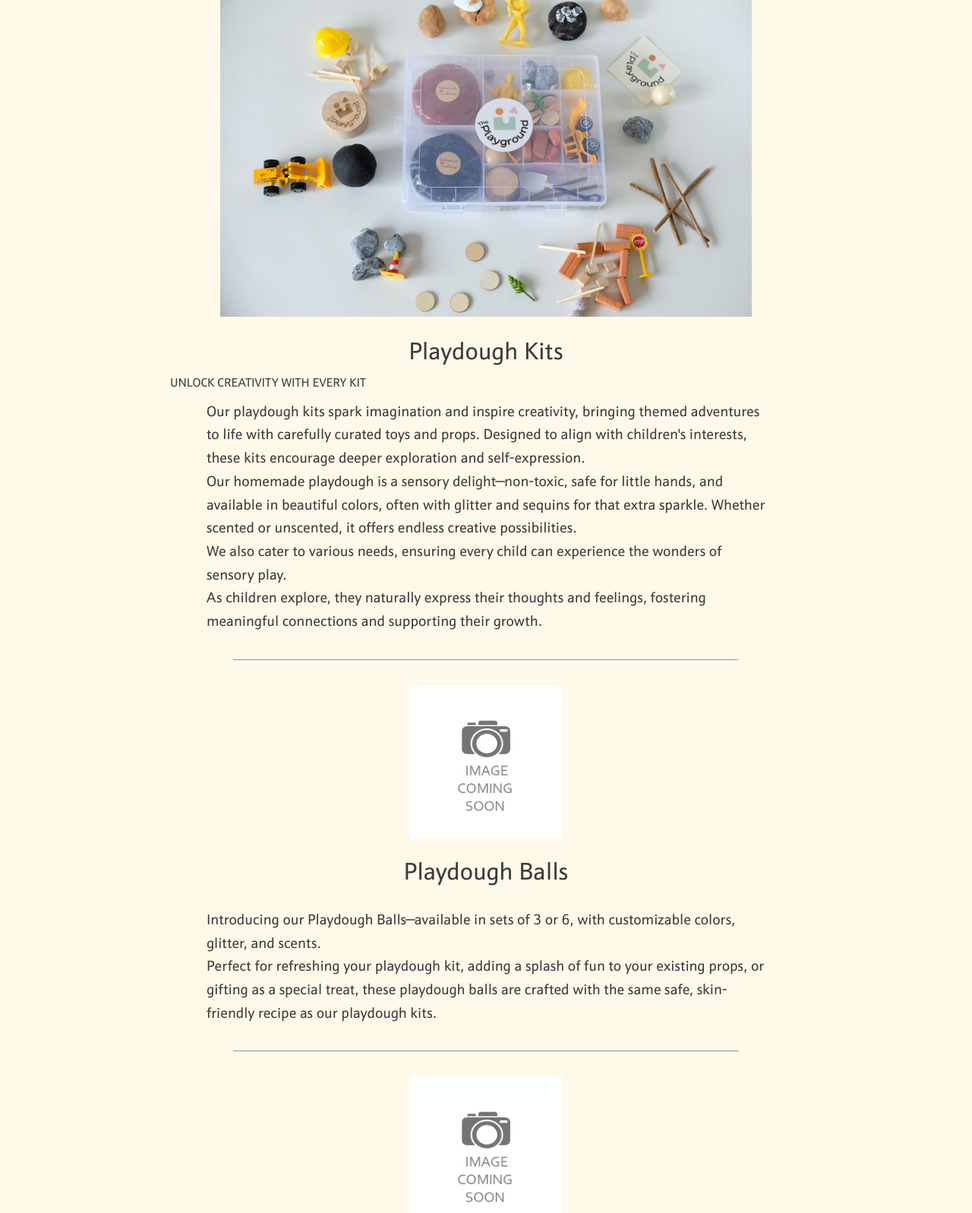
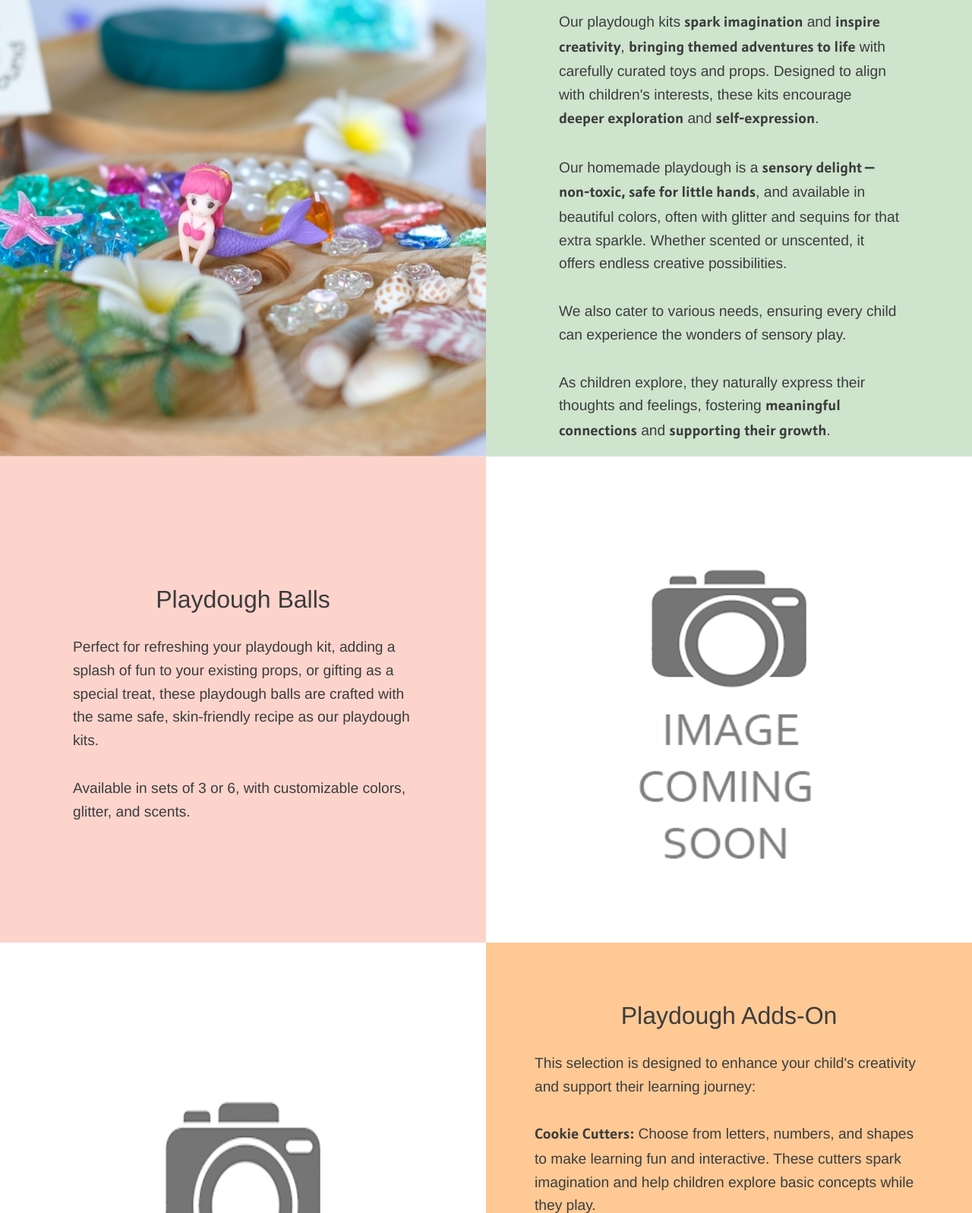
Before and after one commit to Vietos94/git_practice, a plain HTML site: page products.html in a window 1280 px wide. Shown: the part 322-1919 px from the top of the page at 76% size. Drawn offline with Linux system fonts and the light colour scheme.

Commit message:
products page updated

```diff
--- a/css/adventures.css
+++ /dev/null
@@ -1,182 +0,0 @@
-:root {
-    --main-linen: #fef9e9;
-    --main-grey: #3B3C3C;
-    --main-pink: #D9B9B2;
-    --main-orange: #D49555;
-    --main-green: #BCCDBB;
-}
-
-html {
-    scroll-behavior: smooth;
-}
-
-@font-face {
-    font-family: "Quache";
-    src: url(/Quache-BoldExp_PERSONAL.ttf);
-    font-family: "Schnebel";
-    src: url(/Schnebel-Sans-Pro.ttf);
-}
-
-body {
-    margin: 0 auto;
-    width: 100%;
-    font-family: "Schnebel", Helvetica, sans-serif;
-    color: var(--main-grey);
-    background: var(--main-linen);
-}
-
-/* Header */
-
-header {
-    width: 100%;
-    height: 6.25rem;
-    /* border-bottom: 1px solid var(--main-pink); */
-    position: fixed;
-    top: 0;
-    background-color: var(--main-linen);
-    border-top: 1px solid var(--main-grey);
-}
-
-nav {
-    height: 6rem;
-    display: flex;
-    justify-content: space-between;
-    align-items: center;
-}
-
-nav li {
-    font-family: "Schnebel", Helvetica, sans-serif;
-    font-size: 1.5rem;
-    display: flex;
-    justify-content: space-around;
-    flex-wrap: wrap;
-    align-items: center;
-    padding: 1rem;
-    list-style: none;
-    /* visibility: hidden; */
-}
-
-.logo {
-    max-height: 4rem;
-    margin: 1rem;
-}
-
-.site-header-right {
-    float: right;
-}
-
-.site-header-right li {
-    display: inline;
-}
-
-.site-header-right li a {
-    text-decoration: none;
-    color: #444444;
-    padding: 1rem;
-    border-radius: 10px;
-    transition-property: background-color;
-    transition-duration: .5s;
-}
-
-.site-header-right li a:hover {
-    cursor: pointer;
-    /* color: #fffaed; */
-    /* background-color: #444444; */
-    border-radius: 10px;
-    text-decoration: underline;
-}
-
-/* Main */
-
-.hr {
-    width: 40%;
-}
-
-main {
-    width: 100%;
-    margin: auto;
-}
-
-/* Products section */
-
-.products h1 {
-    margin: 3rem;
-    font-size: 3rem;
-}
-
-.products {
-    margin: 6rem auto 0;
-    width: 70%;
-    padding: 2rem;
-}
-
-.products h2 {
-    font-family: "Schnebel", Helvetica, sans-serif;
-    padding: 2rem;
-    font-size: 2rem;
-    display: flex;
-    justify-content: center;
-}
-
-.products hr {
-    width: 80%;
-}
-
-.products p {
-    font-family: "Schnebel", Helvetica, sans-serif;
-    font-size: 1.2rem;
-    line-height: 1.6;
-    padding: 1rem 3rem;
-    display: flex;
-    justify-content: left;
-}
-
-/* Contact section */
-
-#contact {
-    width: 70%;
-    padding: 1rem;
-    margin: auto;
-    font-family: "Schnebel", Helvetica, sans-serif;
-    font-size: 1rem;
-    color: #444444;
-}
-
-#contact h2 {
-    font-family: "Schnebel", Helvetica, sans-serif;
-    font-size: 2rem;
-    text-align: center;
-    margin: 2rem;
-}
-
-.contact-links {
-    display: flex;
-    justify-content: center;
-    width: 100%;
-    max-width: 980px;
-    margin: 2rem auto;
-    flex-wrap: wrap;
-    color: #444444;
-}
-
-.contact-details {
-    padding: 0 1em;
-    font-size: 1.5rem;
-    transition: transform 0.3s ease-out;
-}
-
-.contact-details:hover {
-    transform: translateY(8px);
-}
-
-/* Footer */
-
-footer {
-    width: 100%;
-    height: 4rem;
-    font-family: "Schnebel", Helvetica, sans-serif;
-    font-size: .8rem;
-    display: flex;
-    justify-content: center;
-    align-items: center;
-}
--- a/css/styles.css
+++ b/css/styles.css
@@ -1,9 +1,9 @@
 :root {
   --main-linen: #fef9e9;
   --main-grey: #3b3c3c;
-  --main-pink: #d9b9b2;
-  --main-orange: #d49555;
-  --main-green: #bccdbb;
+  --main-pink: #fcd4cc;
+  --main-orange: #fec995;
+  --main-green: #cee4cd;
 }
 
 *,
@@ -21,6 +21,8 @@ html {
   src: url(/Quache-BoldExp_PERSONAL.ttf);
   font-family: "Schnebel";
   src: url(/Schnebel-Sans-Pro.ttf);
+  font-family: "Schnebel-bold";
+  src: url(/Schnebel-Sans-Pro-Bold.ttf);
 }
 
 body {
@@ -41,6 +43,7 @@ hr {
   background-color: var(--main-linen);
   border-bottom: 1px solid var(--main-pink);
   position: fixed;
+  z-index: 1000;
   top: 0;
 }
 
@@ -63,7 +66,6 @@ hr {
 }
 
 .nav-list li {
-  font-family: "Schnebel", Helvetica, sans-serif;
   font-size: 1.5rem;
   padding: 0 1.5rem;
   list-style: none;
@@ -208,7 +210,6 @@ main {
 }
 
 .hero h1 {
-  font-family: "Schnebel", Helvetica, sans-serif;
   font-size: 5rem;
   color: var(--main-linen);
   text-shadow: 2px 2px var(--main-grey);
@@ -223,7 +224,6 @@ main {
 }
 
 .hero .big-screen {
-  font-family: "Schnebel", Helvetica, sans-serif;
   color: var(--main-linen);
   padding: 2rem;
   font-size: 4rem;
@@ -235,7 +235,6 @@ main {
 }
 
 .hero .mobile {
-  font-family: "Schnebel", Helvetica, sans-serif;
   color: var(--main-grey);
   padding: 2rem;
   font-size: 1.5rem;
@@ -347,7 +346,6 @@ main {
 }
 
 .intro-text h2 {
-  font-family: "Schnebel", Helvetica, sans-serif;
   font-size: 2.5rem;
   line-height: 1.6;
   padding-left: 1rem;
@@ -356,7 +354,6 @@ main {
 }
 
 .intro-text p {
-  font-family: "Schnebel", Helvetica, sans-serif;
   font-size: 1.3rem;
   line-height: 1.6;
   padding: 1rem;
@@ -572,7 +569,6 @@ main {
 }
 
 .sensory-benefits h2 {
-  font-family: "Schnebel", Helvetica, sans-serif;
   font-size: 2.5rem;
   line-height: 1.5;
   text-align: center;
@@ -580,14 +576,12 @@ main {
 }
 
 .sensory-benefits h3 {
-  font-family: "Schnebel", Helvetica, sans-serif;
   font-size: 2rem;
   text-align: left;
   padding: 0 3rem;
 }
 
 .sensory-benefits p {
-  font-family: "Schnebel", Helvetica, sans-serif;
   font-size: 1.2rem;
   line-height: 1.6;
   text-align: left;
@@ -683,13 +677,11 @@ main {
   padding-top: 2rem;
   padding-bottom: 1rem;
   margin: auto;
-  font-family: "Schnebel", Helvetica, sans-serif;
   font-size: 1rem;
   color: var(--main-grey);
 }
 
 #contact h2 {
-  font-family: "Schnebel", Helvetica, sans-serif;
   font-size: 2rem;
   text-align: center;
   margin: 2rem;
@@ -735,6 +727,7 @@ main {
 }
 
 @media only screen and (max-width: 480px) {
+
   /* Contact section */
   #contact {
     width: 100%;
@@ -771,7 +764,6 @@ main {
 footer {
   width: 100%;
   height: 4rem;
-  font-family: "Schnebel", Helvetica, sans-serif;
   font-size: 0.8rem;
   display: flex;
   justify-content: center;
@@ -796,56 +788,137 @@ footer {
 
 /* Our Products section */
 
-.products h1 {
+#products {
+  margin: 6rem auto 0;
+  width: 100%;
+  height: auto;
+  display: flex;
+  flex-direction: column;
+  justify-content: center;
+  align-content: center;
+}
+
+#products h1 {
   margin: 3rem;
+  padding-left: 2rem;
   font-size: 3rem;
 }
 
-.products {
-  margin: 6rem auto 0;
-  width: 70%;
-  padding: 2rem;
-}
-
 .products h2 {
-  font-family: "Schnebel", Helvetica, sans-serif;
-  padding: 2rem 0 1rem;
+  margin: 2rem 0 1rem;
   font-size: 2rem;
   display: flex;
   justify-content: center;
 }
 
-.product-img {
-  width: 700px;
-  display: block;
-  margin: 2rem auto 0;
+.playdough-kits {
+  height: auto;
+  display: flex;
+  flex-direction: row;
 }
 
-.coming-soon {
-  width: 200px;
+.mermaid-pic-container {
+  position: relative;
+  width: 50%;
+  height: auto;
   display: block;
-  margin: 2rem auto 0;
+  margin: 0;
+  overflow: hidden;
 }
 
-.products hr {
-  width: 80%;
-  margin-top: 1rem;
+.product-img {
+  height: 100%;
+  margin: auto;
+  position: absolute;
+  top: 50%;
+  left: 50%;
+  transform: translate(-50%, -50%);
+  object-fit: cover;
 }
 
-.products p {
-  font-family: "Schnebel", Helvetica, sans-serif;
+.playdough-kits-txt {
+  width: 50%;
+  height: auto;
+  padding: 0 3rem;
+  background-color: var(--main-green);
+  display: flex;
+  flex-direction: column;
+  justify-content: center;
+}
+
+.playdough-kits-txt p {
   font-size: 1.2rem;
   line-height: 1.6;
   padding: 1rem 3rem;
-  /* display: flex;
-    justify-content: left; */
+}
+
+.playdough-balls {
+  height: auto;
+  display: flex;
+  flex-direction: row;
+}
+
+.playdough-balls-txt {
+  width: 50%;
+  height: auto;
+  padding: 0 3rem;
+  background-color: var(--main-pink);
+  display: flex;
+  flex-direction: column;
+  justify-content: center;
+}
+
+.playdough-balls-txt p {
+  font-size: 1.2rem;
+  line-height: 1.6;
+  padding: 1rem 3rem;
+}
+
+.playdough-adds-on {
+  height: auto;
+  display: flex;
+  flex-direction: row;
+}
+
+.playdough-adds-on-txt {
+  width: 50%;
+  padding: 3rem 1rem;
+  background-color: var(--main-orange);
+  display: flex;
+  flex-direction: column;
+  justify-content: center;
+}
+
+.playdough-adds-on-txt p {
+  font-size: 1.2rem;
+  line-height: 1.6;
+  padding: 1rem 3rem;
 }
 
 .bold {
   font-family: "Schnebel-bold";
 }
 
+.coming-soon {
+  width: 50%;
+  display: block;
+  margin: 0;
+}
+
 /* Our Services page */
+
+
+
+
+
+
+/* Mom-Life Adventures page */
+
+
+
+
+
+
 
 /* About Us page */
 
@@ -928,5 +1001,3 @@ footer {
   display: flex;
   justify-content: left;
 }
-
-/* Mom-Life Adventures page */
--- a/products.html
+++ b/products.html
@@ -63,61 +63,78 @@
     </header>
 
     <main>
-      <section class="products">
+      <section id="products" class="products">
         <h1>Our Products</h1>
 
-        <img src="/images/DSCF3025.JPG" class="product-img" />
+        <div class="playdough-kits">
+          <figure class="mermaid-pic-container">
+            <img src="/images/mermaid-inspo-3.JPG" class="product-img" />
+          </figure>
 
-        <div class="playdough-kits">
+          <div class="playdough-kits-txt">
             <h2>Playdough Kits</h2>
+            <p>
+              Our playdough kits
+              <span class="bold">spark imagination</span> and
+              <span class="bold">inspire creativity</span>,
+              <span class="bold">bringing themed adventures to life</span>
+              with carefully curated toys and props. Designed to align with
+              children&#39;s interests, these kits encourage
+              <span class="bold">deeper exploration</span> and
+              <span class="bold">self-expression</span>.
+            </p>
 
-          <h3>UNLOCK CREATIVITY WITH EVERY KIT</h3>
             <p>
-            Our playdough kits spark imagination and inspire creativity,
-            bringing themed adventures to life with carefully curated toys and
-            props. Designed to align with children&#39;s interests, these kits
-            encourage deeper exploration and self-expression.<br />
+              Our homemade playdough is a
+              <span class="bold"
+                >sensory delight — non-toxic, safe for little hands</span
+              >, and available in beautiful colors, often with glitter and
+              sequins for that extra sparkle. Whether scented or unscented, it
+              offers endless creative possibilities.
+            </p>
 
-            Our homemade playdough is a sensory delight—non-toxic, safe for
-            little hands, and available in beautiful colors, often with glitter
-            and sequins for that extra sparkle. Whether scented or unscented, it
-            offers endless creative possibilities.<br />
+            <p>
+              We also cater to various needs, ensuring every child can
+              experience the wonders of sensory play.
+            </p>
 
-            We also cater to various needs, ensuring every child can experience
-            the wonders of sensory play.<br />
-
+            <p>
               As children explore, they naturally express their thoughts and
-            feelings, fostering meaningful connections and supporting their
-            growth.
+              feelings, fostering
+              <span class="bold">meaningful connections</span> and
+              <span class="bold">supporting their growth</span>.
             </p>
           </div>
-
-        <hr />
+        </div>
 
         <div class="playdough-balls">
-          <img src="/images/Image-Coming-Soon.png" class="coming-soon" />
-
+          <div class="playdough-balls-txt">
             <h2>Playdough Balls</h2>
 
             <p>
-            Introducing our Playdough Balls—available in sets of 3 or 6, with
-            customizable colors, glitter, and scents.<br />
-            Perfect for refreshing your playdough kit, adding a splash of fun to
-            your existing props, or gifting as a special treat, these playdough
-            balls are crafted with the same safe, skin-friendly recipe as our
-            playdough kits.
+              Perfect for refreshing your playdough kit, adding a splash of fun
+              to your existing props, or gifting as a special treat, these
+              playdough balls are crafted with the same safe, skin-friendly
+              recipe as our playdough kits.
+            </p>
+
+            <p>
+              Available in sets of 3 or 6, with customizable colors, glitter,
+              and scents.
             </p>
           </div>
+          <img src="/images/Image-Coming-Soon.png" class="coming-soon" />
+        </div>
 
-        <hr />
-
+        <div class="playdough-adds-on">
           <img src="/images/Image-Coming-Soon.png" class="coming-soon" />
 
+          <div class="playdough-adds-on-txt">
             <h2>Playdough Adds-On</h2>
 
             <p>
-          This selection is designed to enhance your child&#39;s creativity and
-          support their learning journey:
+              This selection is designed to enhance your child&#39;s creativity
+              and support their learning journey:
             </p>
 
             <p>
@@ -129,29 +146,32 @@
 
             <p>
               <span class="bold">Wooden Rollers:</span> Perfect for rolling out
-          dough, these rollers add a tactile dimension to play, fostering fine
-          motor skills and creativity.
+              dough, these rollers add a tactile dimension to play, fostering
+              fine motor skills and creativity.
             </p>
 
             <p>
               <span class="bold">Wooden Montessori Knife:</span> Ideal for safe,
-          hands-on cutting practice, this knife helps develop coordination and
-          fine motor skills as your child learns to shape their creations.
+              hands-on cutting practice, this knife helps develop coordination
+              and fine motor skills as your child learns to shape their
+              creations.
             </p>
 
             <p>
-          <span class="bold">Wooden Round Dish:</span> Use this dish to display
-          and organize all your sensory play props. It keeps everything inviting
-          and organized, making playtime more engaging and tidy.
+              <span class="bold">Wooden Round Dish:</span> Use this dish to
+              display and organize all your sensory play props. It keeps
+              everything inviting and organized, making playtime more engaging
+              and tidy.
             </p>
 
             <p>
               <span class="bold">Wooden Tray:</span> Perfect for both play and
-          storage, this tray helps keep the fun contained and easily accessible.
+              storage, this tray helps keep the fun contained and easily
+              accessible.
             </p>
+          </div>
+        </div>
       </section>
-
-      <hr class="hr" />
 
       <section id="contact">
         <div class="section-header">
```
Also changed, not shown: adventures.html (+1 -1 lines), images/mermaid-inspo-2.JPG (added), images/mermaid-inspo-3.JPG (added), images/mermaid-inspo-4.JPG (added), 1 other file. Lines whose indentation alone changed are shown as unchanged.
